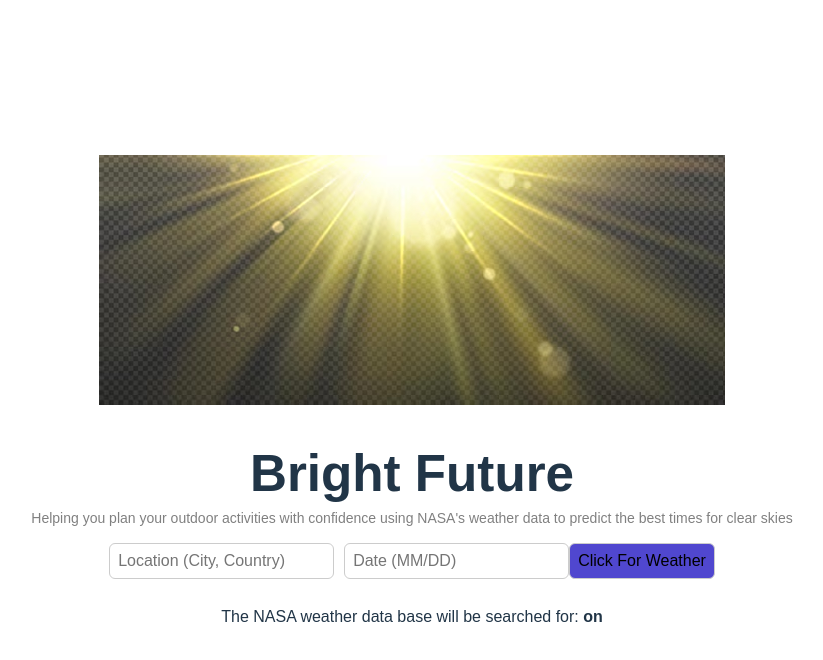
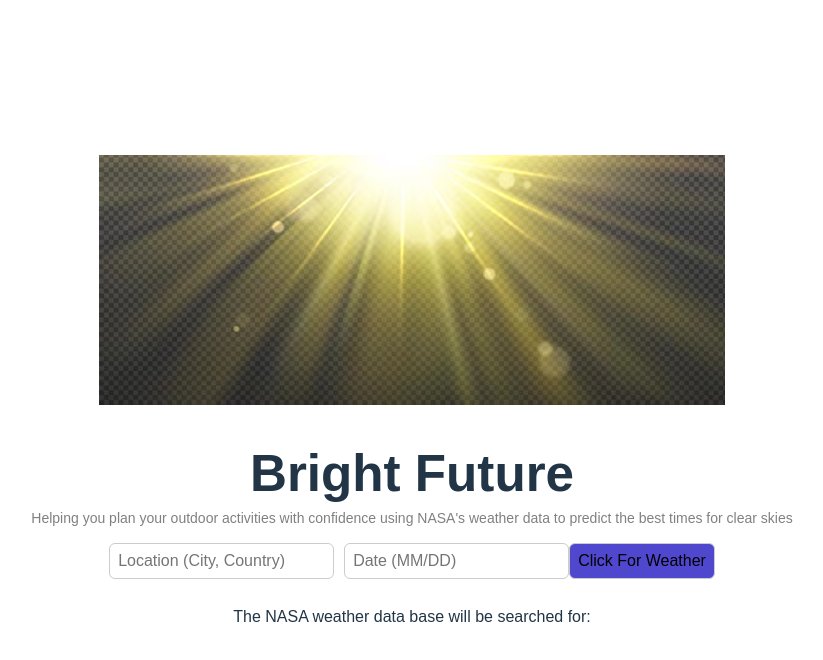
Before and after one commit to bbernardino/bright-future-ahead, a React (Vite) app in the folder bright-future/: page / in a window 1280 px wide. Shown: the top 660 px of the page, without its empty margins (228-1051 px from the left). Built offline with nearby package versions, Linux system fonts and the light colour scheme.

Commit message:
Split string to int

```diff
--- a/bright-future/src/App.jsx
+++ b/bright-future/src/App.jsx
@@ -62,8 +62,12 @@ function App() {
 
         const RainOrNot = []
 
+        const part = currentDate.split("/"); // splits into ["12", "34"]
+        const month = Number(part[0]);
+        const day = Number(part[1]);
 
-        alert(inCountry)
+
+        alert(day)
 
       }}
       style={{
@@ -79,7 +83,7 @@ function App() {
       </button>
 
       <p>
-        The NASA weather data base will be searched for: <b>{countryAndCity} on {currentDate}</b>
+        The NASA weather data base will be searched for: <b>{countryAndCity} {currentDate}</b>
       </p>
     </div>
   );
```
